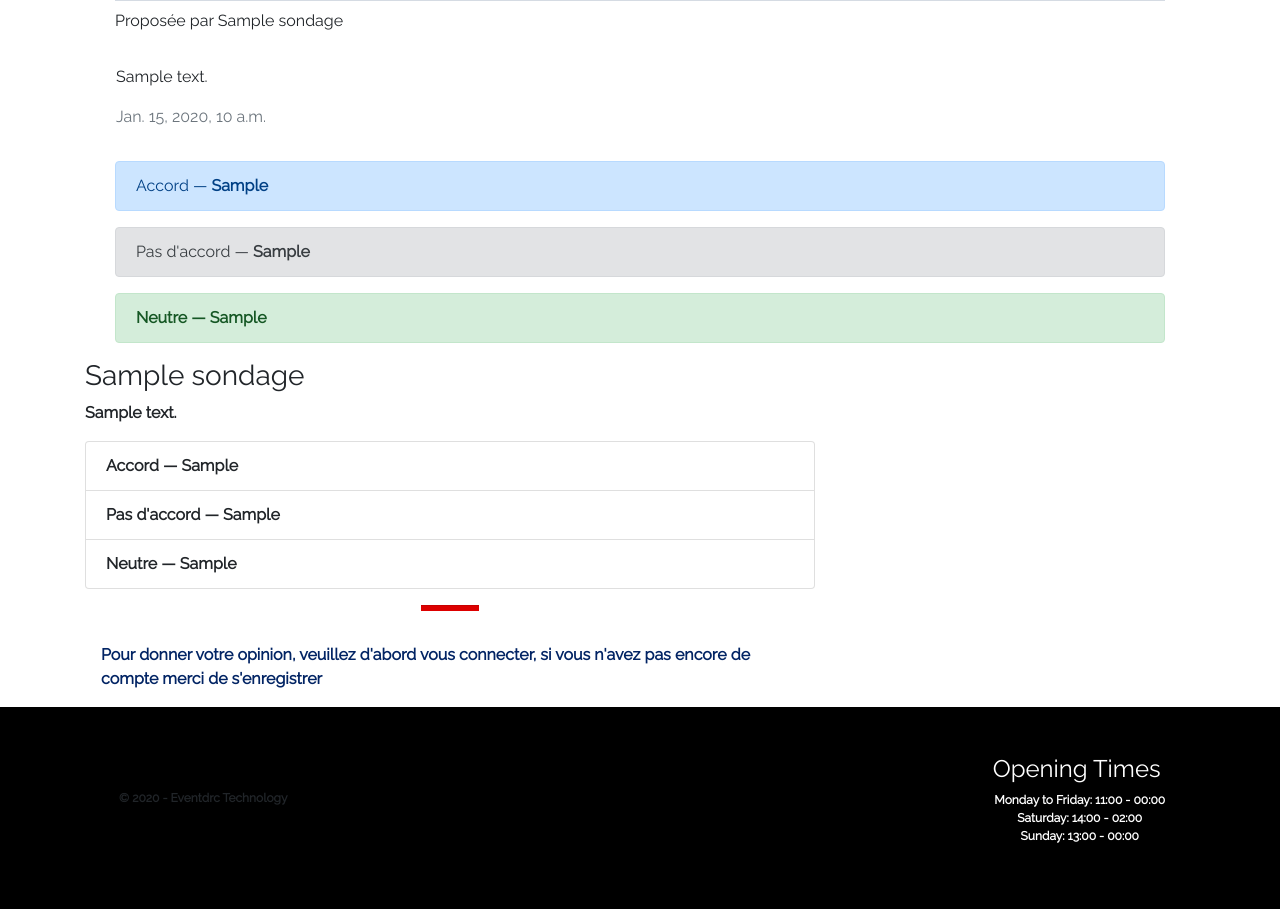
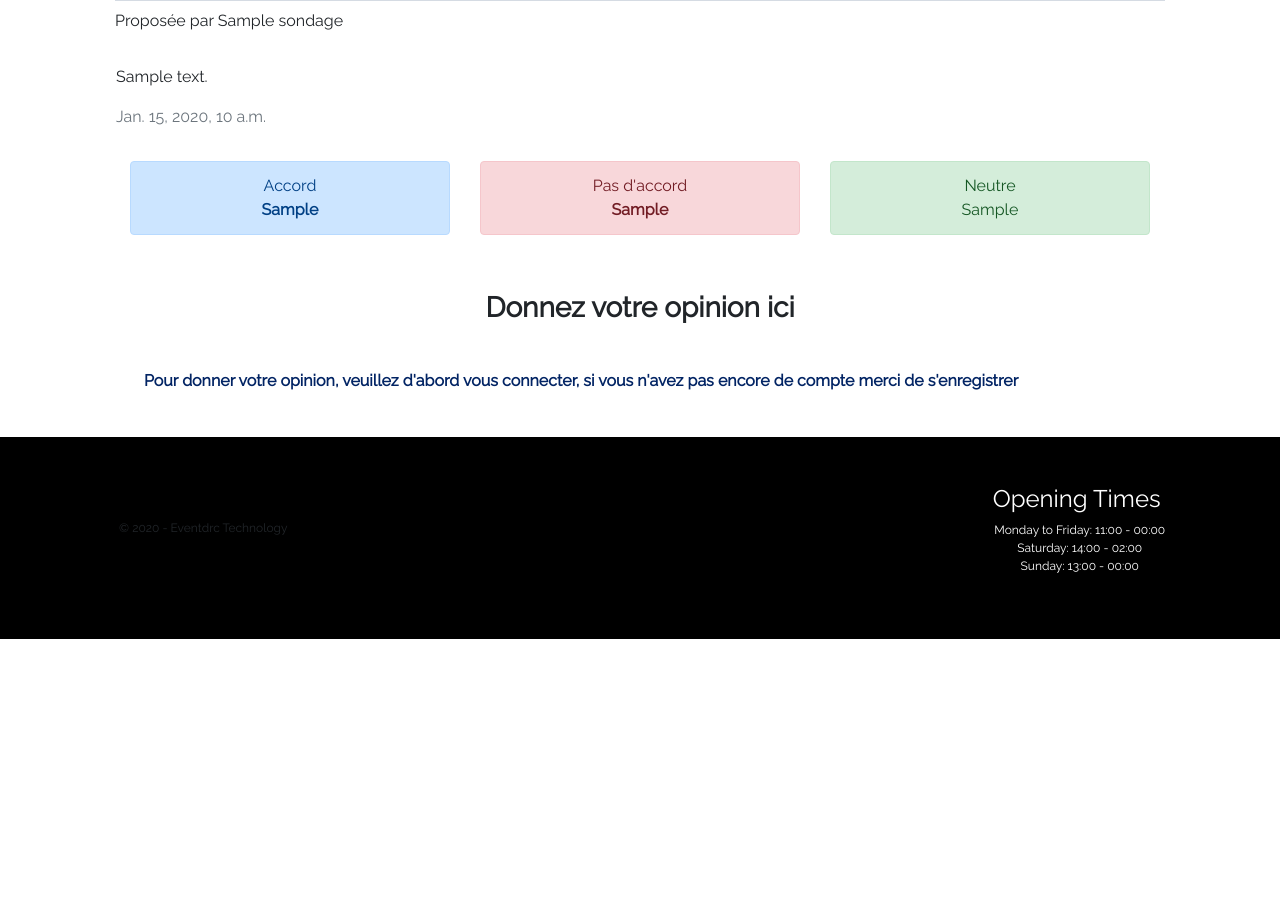
Before and after one commit to Kgermando/ev-parle, a Django app: template templates/pages/vote.html in a window 1280 px wide. Shown: the part 573-1482 px from the top of the page. After the commit the page ends 1212 px from the top, so only its background shows below. Run offline with Django 3.2, Linux system fonts and the light colour scheme; the template is opened without the code that fills it: most values are stand-ins (such as "Sample title", 1, 10 or a date in 2020); grey boxes marked "Sample" are stand-in pictures; some libraries are stand-ins or nearby versions.

Commit message:
sondoge customize style vote

```diff
--- a/static/css/sondage.css
+++ b/static/css/sondage.css
@@ -31,3 +31,30 @@
 .vote-blue {
     color: #0c3468;
 }
+
+.vote-title {
+    text-align: center;
+    font-weight: 700;
+}
+
+.vote-result {
+    display: flex;
+    flex-direction: row;
+    justify-content: center;
+    text-align: center;
+}
+
+.vote-person {
+    display: flex;
+    flex-direction: column;
+    text-align: center;
+}
+
+@media screen and (max-width: 600px) {
+    .vote-result {
+        display: flex;
+        flex-direction: column;
+        justify-content: center;
+        text-align: center;
+    }
+}
--- a/templates/pages/lois-view.html
+++ b/templates/pages/lois-view.html
@@ -19,7 +19,7 @@
         </div>
 
         <div class="container card">
-            <h4 class="card-title">Opinions</h4>
+            <h3 class="container vote-title p-3">Donnez votre opinion ici</h3>
             {% for comment in comments %}
             <div class="card-body">
                 <p class="text-user">
--- a/templates/pages/vote.html
+++ b/templates/pages/vote.html
@@ -17,89 +17,82 @@
             <p class="text-muted ">{{ sondage.created }}</p>
         </div>
 
-        <div class="container ">
+        <div class="container vote-result">
+            <div class="container vote-person">
+                <div class="alert alert-primary" role="alert">
+                    <div class="container vote-person-title">Accord</div>
+                    <div class="container vote-person-vote"><strong>{{ sondage.vote_yes }}</strong></div>
+                </div>
+            </div>
+            <div class="container vote-person">
+                <div class="alert alert-danger" role="alert">
+                    <div class="container vote-person-title">Pas d'accord</div>
+                    <div class="container vote-person-vote"><strong>{{ sondage.vote_no }}</strong></div>
 
-            <div class="alert alert-primary" role="alert">
-                Accord &mdash; <strong>{{ sondage.vote_yes }}</strong>
+                </div>
             </div>
-
-            <div class="alert alert-secondary" role="alert">
-                Pas d'accord &mdash; <strong>{{ sondage.vote_no }}
-            </div>
-
-            <div class="alert alert-success" role="alert">
-                Neutre &mdash; <strong>{{ sondage.vote_null }}
+            <div class="container vote-person">
+                <div class="alert alert-success" role="alert">
+                    <div class="container vote-person-title">Neutre</div>
+                    <div class="container vote-person-vote">{{ sondage.vote_null }}</div>
+                </div>
             </div>
         </div>
 
+        <div class="container p-4">
+            <h3 class="container vote-title p-3">Donnez votre opinion ici</h3>
+            {% if user.is_active %}
+            <div class="container vote-person">
+                <form method="POST">
+                    {% csrf_token %}
+                    <div class="form-group radio vote-result">
+                        <div class="container vote-person">
+                            <div class="alert alert-primary" role="alert">
+                                <div class="container vote-title">Je suis d'accord</div>
+                                <div class="container vote-person-vote">
+                                    <input type="radio" name="sondage" value="option1" required>
+                                </div>
+                            </div>
+                        </div>
+                        <div class="container vote-person">
+                            <div class="alert alert-danger" role="alert">
+                                <div class="container vote-title">je ne suis pas d'accord</div>
+                                <div class="container vote-person-vote">
+                                    <input type="radio" name="sondage" value="option2">
+                                </div>
+
+                            </div>
+                        </div>
+                        <div class="container vote-person">
+                            <div class="alert alert-success" role="alert">
+                                <div class="container vote-title">je m'abstiens</div>
+                                <div class="container vote-person-vote">
+                                    <input type="radio" name="sondage" value="option3">
+                                </div>
+                            </div>
+                        </div>
+                    </div>
+                    <div class="container vote-btn">
+                        <button type="submit" class="btn btn-info">
+                                Soumettre
+                        </button>
+                    </div>
+                </form>
+            </div>
+            {% else %}
+                <div class="card">
+                    <div class="card-body">
+                        <div class="text-commentaire">Pour donner votre opinion, veuillez d'abord vous connecter, si vous n'avez pas encore de compte merci de s'enregistrer</div>
+                    </div>
+                </div>
+            {% endif %}
+        </div>
 
 
     </div>
 
 
 
-    <div class="row">
-        <div class="col-lg-8 col-lg-offset-2">
-            <div class="panel panel-default">
-                <div class="panel-heading">
-                    <h3 class="panel-title">{{ sondage.sondage_title }}</h3>
-                </div>
 
-                <div class="panel-body">
-                    <div class="row">
-                        <div class="col-lg-12">
-
-                            <p>{{ sondage.sondage_content }}</p>
-                        </div>
-                    </div>
-
-                <ul class="list-group">
-                    <li class="list-group-item">Accord &mdash; <strong>{{ sondage.vote_yes }}</strong></li>
-                    <li class="list-group-item">Pas d'accord &mdash; <strong>{{ sondage.vote_no }}</strong></li>
-                    <li class="list-group-item">Neutre &mdash; <strong>{{ sondage.vote_null }}</strong></li>
-                </ul>
-
-
-                    <div class="row">
-                        <div class="col-lg-12">
-                            <hr />
-                        {% if user.is_active %}
-                            <form method="POST">
-                                {% csrf_token %}
-                                <div class="form-group">
-                                    <div class="radio">
-                                        <label>
-                                            <input type="radio" name="sondage" value="option1" required>
-                                                Je suis d'accord
-                                        </label> &nbsp;
-                                        <label>
-                                            <input type="radio" name="sondage" value="option2">
-                                                je ne suis pas d'accord
-                                        </label> &nbsp;
-                                        <label>
-                                            <input type="radio" name="sondage" value="option3">
-                                                je m'abstiens
-                                        </label> &nbsp;
-                                    </div>
-                                </div>
-
-                                <input type="hidden" name="id" value="1">
-
-                                <hr />
-
-                                <button type="submit" class="btn btn-info">
-                                    Submit
-                                </button>
-                            </form>
-                        {% else %}
-                            <div class="text-commentaire p-3">Pour donner votre opinion, veuillez d'abord vous connecter, si vous n'avez pas encore de compte merci de s'enregistrer</div>
-                        {% endif %}
-                        </div>
-                    </div>
-                </div>
-
-            </div>
-        </div>
-    </div>
 </div>
 {% endblock %}
```
